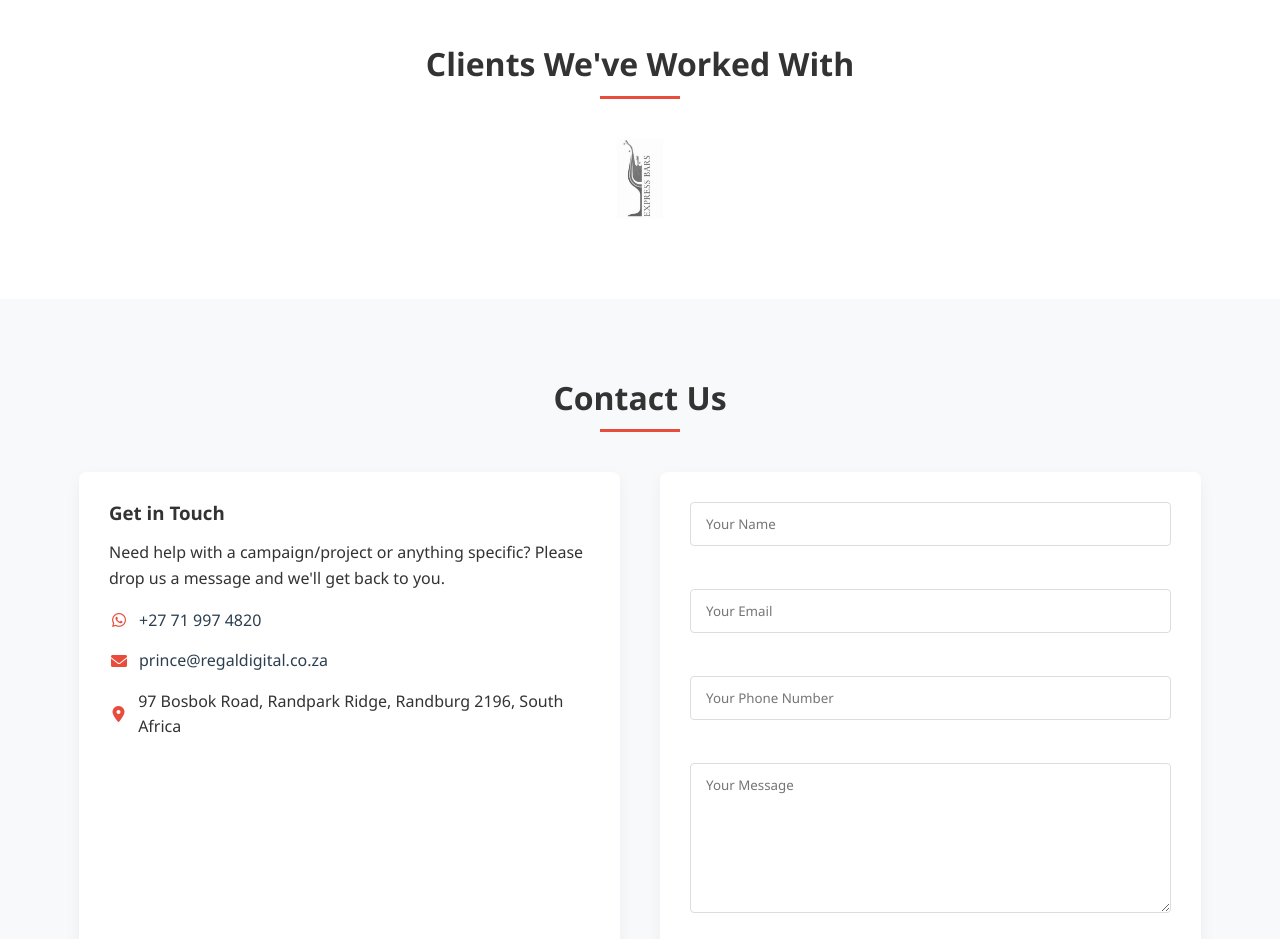
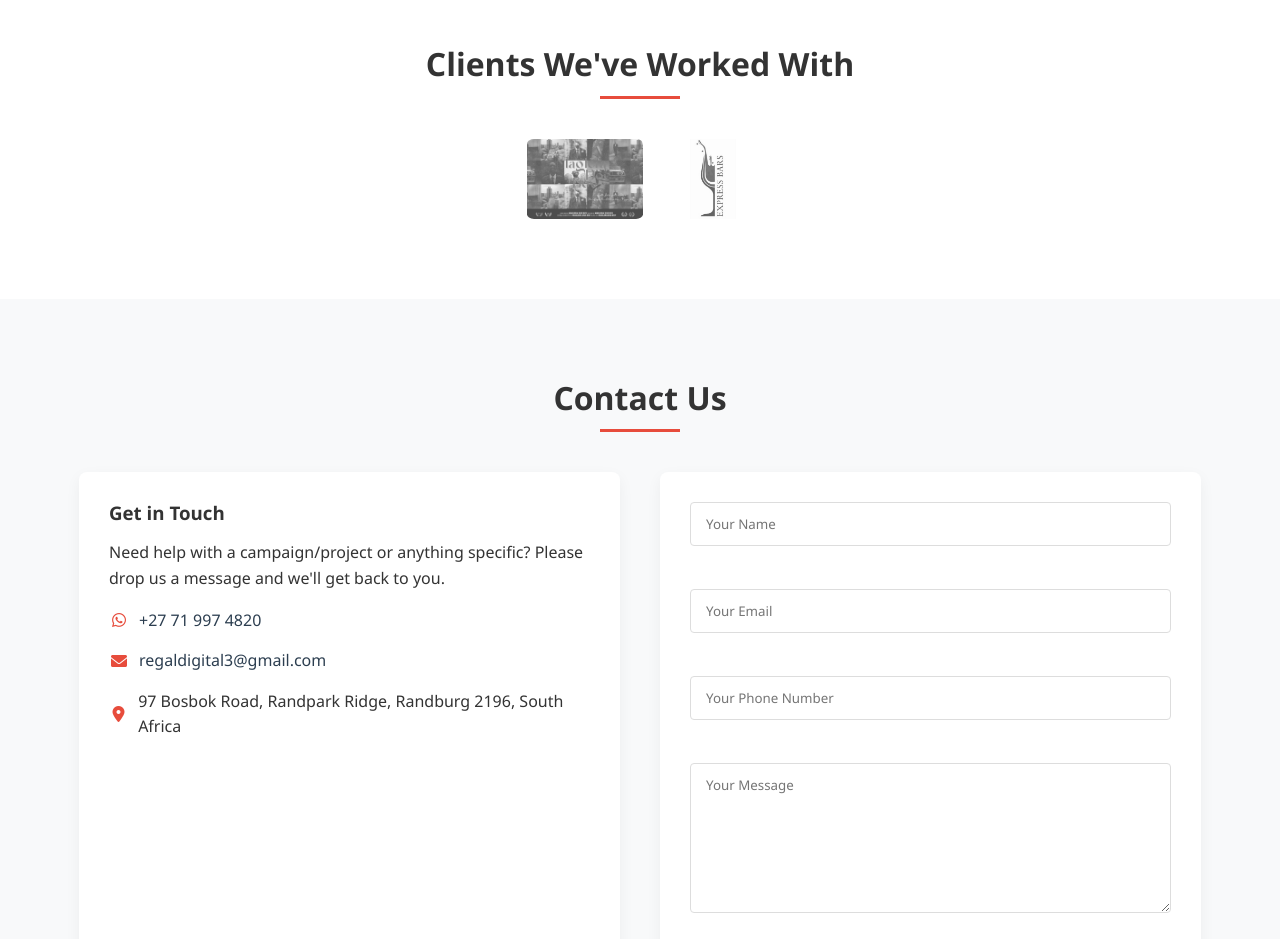
Before and after one commit to Ofentsse/Regal-Digital, a plain HTML site: page index.html in a window 1280 px wide. Shown: the part 3320-4259 px from the top of the page. Drawn offline with Linux system fonts and the light colour scheme.

Commit message:
Images and Styles Updated

```diff
--- a/css/style.css
+++ b/css/style.css
@@ -359,6 +359,7 @@ header .container {
     filter: grayscale(100%);
     opacity: 0.7;
     transition: var(--transition);
+    border-radius: 6%;
 }
 
 .client-logos img:hover {
--- a/index.html
+++ b/index.html
@@ -151,7 +151,8 @@
         <div class="container">
             <h2>Clients We've Worked With</h2>
             <div class="client-logos">
-                <img src="images/express-bars-logo.jpg" alt="Express Bars">
+                <img src="images/Maglera.png" alt="Express Bars">
+                <img src="images/expressbar.jpg" alt="Express Bars">
             </div>
         </div>
     </section>
@@ -169,7 +170,7 @@
                         <p><i class="fa-brands fa-whatsapp"></i> <a href="tel:+27719974820">+27 71 997 4820</a>
                         </p>
                         <p><i class="fas fa-envelope"></i> <a
-                                href="mailto:prince@regaldigital.co.za">prince@regaldigital.co.za</a></p>
+                                href="mailto:prince@regaldigital.co.za">regaldigital3@gmail.com</a></p>
                         <p><i class="fas fa-map-marker-alt"></i> 97 Bosbok Road, Randpark Ridge, Randburg 2196, South
                             Africa</p>
                     </div>
```
Also changed, not shown: images/Maglera.png (added), images/expressbar.jpg (added).
